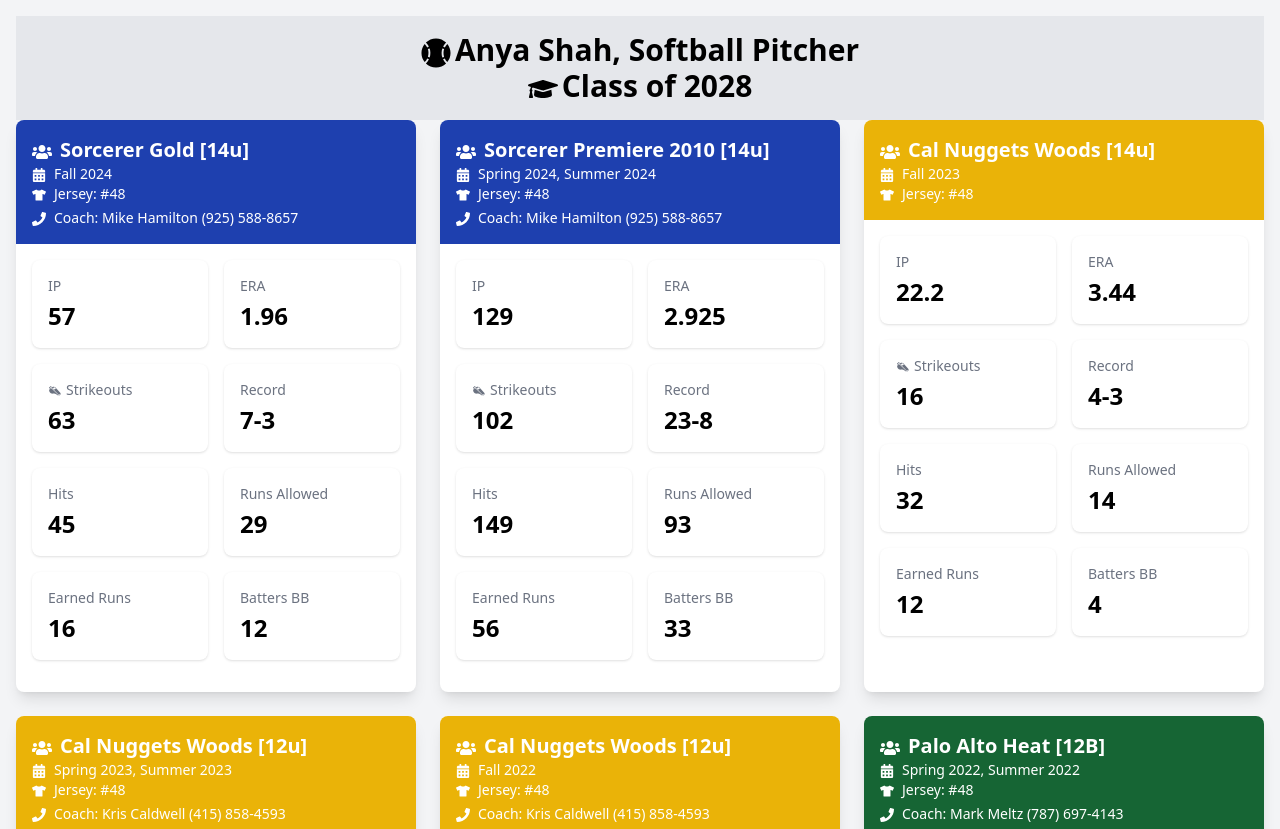
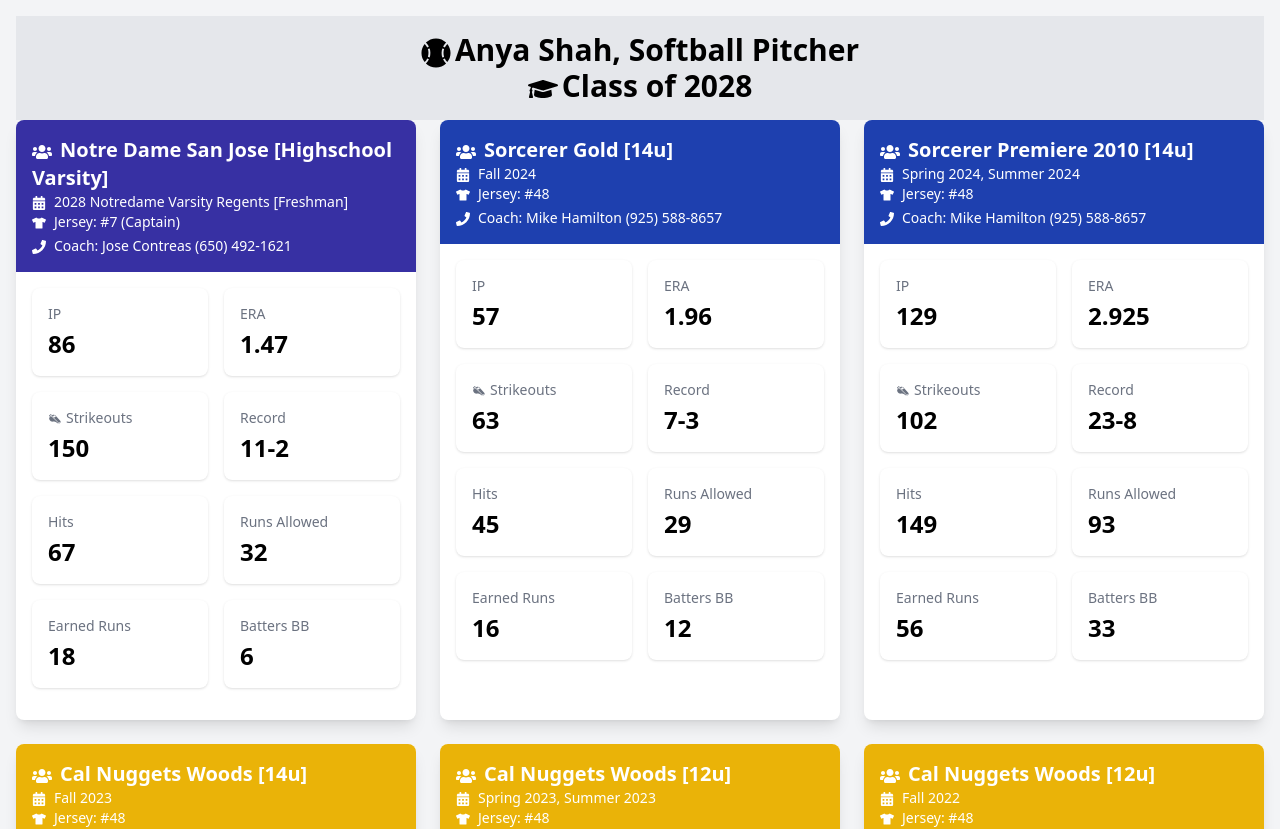
Before and after one commit to ankit249/baseball-stats, a React (Create React App) app: page / in a window 1280 px wide. Shown: the top 829 px of the page. Built offline with nearby package versions, Linux system fonts and the light colour scheme.

Commit message:
Notre Dame Varsity Regents

```diff
--- a/src/App.js
+++ b/src/App.js
@@ -39,6 +39,24 @@
 
 const BaseballStatsDashboard = () => {
   const teams = [
+    {
+      name: "Notre Dame San Jose [Highschool Varsity]",
+      seasons: "2028 Notredame Varsity Regents [Freshman]",
+      jersey: "#7 (Captain)",
+      coach: "Jose Contreas",
+      phone: "6504921621",
+      headerColor: "bg-indigo-800", // Navy blue color for Notre Dame
+      stats: {
+        IP: 86,
+        ERA: 1.47,
+        Strikeouts: 150,
+        Record: "11-2",
+        Hits: 67,
+        RunsAllowed: 32,
+        EarnedRuns: 18,
+        BattersBB: 6,
+      }
+    },
     {
       name: "Sorcerer Gold [14u]",
       seasons: "Fall 2024",
```
